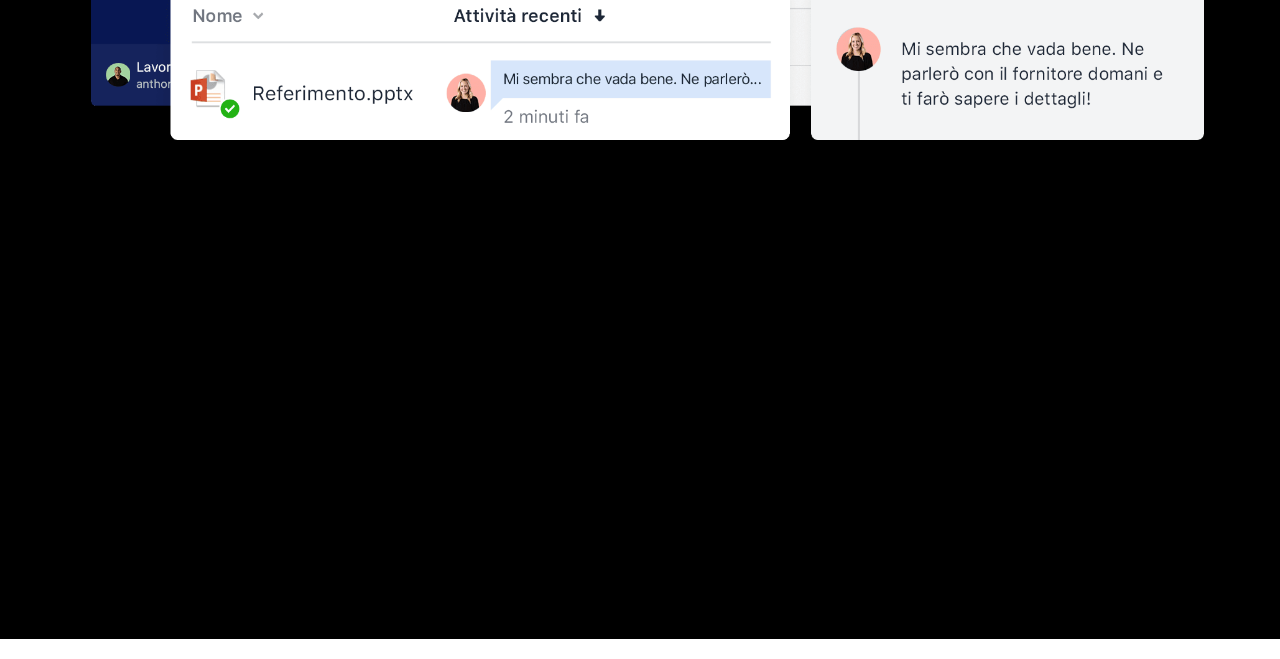
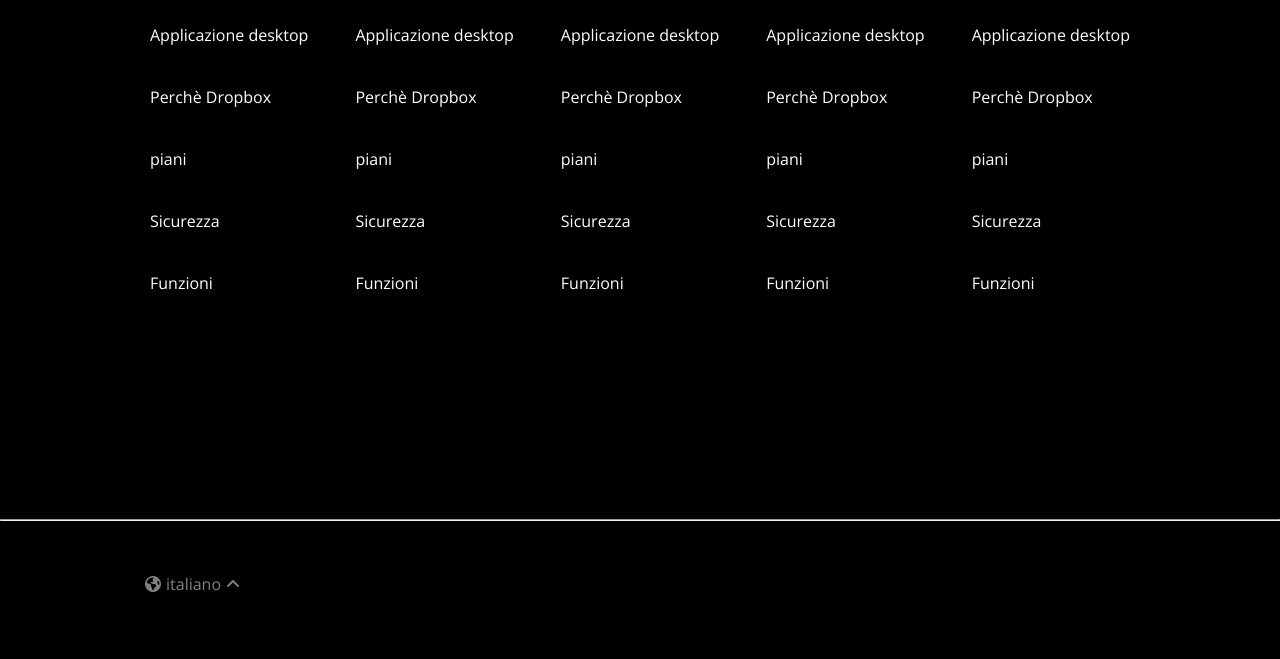
Before and after one commit to Kevin-Garri/htmlcss-dropbox, a plain HTML site: page index.html in a window 1280 px wide. Shown: the part 898-1557 px from the top of the page. Drawn offline with nearby package versions, Linux system fonts and the light colour scheme.

Commit message:
[add] Footer compl

```diff
--- a/index.html
+++ b/index.html
@@ -59,7 +59,7 @@
           di lavoro esistente</p>
         <button class="blue-button">Inizia la tua prova gratuita</button>
         <p>Annula in qualsiasi momento</p>
-        <img src="./img/jumbo.png">
+
       </div>
     </div>
     </div>
@@ -73,6 +73,110 @@
   <main>m</main>
   <footer>
     <div class="footer-container">
+      <div class="dropbox">
+        <h3>Dropbox</h3>
+        <ul>
+          <li>
+            <a href="">Applicazione desktop</a>
+          </li>
+          <li>
+            <a href="">Perchè Dropbox</a>
+          </li>
+          <li>
+            <a href="">piani</a>
+          </li>
+          <li>
+            <a href="">Sicurezza</a>
+          </li>
+          <li>
+            <a href="">Funzioni</a>
+          </li>
+        </ul>
+      </div>
+      <div class="prodotti">
+        <h3>Prodotti</h3>
+        <ul>
+          <li>
+            <a href="">Applicazione desktop</a>
+          </li>
+          <li>
+            <a href="">Perchè Dropbox</a>
+          </li>
+          <li>
+            <a href="">piani</a>
+          </li>
+          <li>
+            <a href="">Sicurezza</a>
+          </li>
+          <li>
+            <a href="">Funzioni</a>
+          </li>
+        </ul>
+      </div>
+      <div class="azienda">
+        <h3>Azienda</h3>
+        <ul>
+          <li>
+            <a href="">Applicazione desktop</a>
+          </li>
+          <li>
+            <a href="">Perchè Dropbox</a>
+          </li>
+          <li>
+            <a href="">piani</a>
+          </li>
+          <li>
+            <a href="">Sicurezza</a>
+          </li>
+          <li>
+            <a href="">Funzioni</a>
+          </li>
+        </ul>
+      </div>
+      <div class="supporto">
+        <h3>Supporto</h3>
+        <ul>
+          <li>
+            <a href="">Applicazione desktop</a>
+          </li>
+          <li>
+            <a href="">Perchè Dropbox</a>
+          </li>
+          <li>
+            <a href="">piani</a>
+          </li>
+          <li>
+            <a href="">Sicurezza</a>
+          </li>
+          <li>
+            <a href="">Funzioni</a>
+          </li>
+        </ul>
+      </div>
+      <div class="community">
+        <h3>community</h3>
+        <ul>
+          <li>
+            <a href="">Applicazione desktop</a>
+          </li>
+          <li>
+            <a href="">Perchè Dropbox</a>
+          </li>
+          <li>
+            <a href="">piani</a>
+          </li>
+          <li>
+            <a href="">Sicurezza</a>
+          </li>
+          <li>
+            <a href="">Funzioni</a>
+          </li>
+        </ul>
+      </div>
+    </div>
+    <div class="footer-ita">
+      <hr>
+      <span class="ita"><i class="fa-solid fa-earth-americas"></i>italiano<i class="fa-solid fa-angle-up"></i></span>
 
     </div>
   </footer>
--- a/style.css
+++ b/style.css
@@ -41,7 +41,7 @@
   list-style: none;
 }
 
-a {
+header a {
   padding-left: 30px;
   text-decoration: none;
   color: black;
@@ -104,6 +104,45 @@
 /*******footer*****/
 .footer-container {
   width: 100%;
-  height: 700px;
+  height: 580px;
   background-color: black;
+  display: flex;
+  justify-content: space-between;
+  padding-left: 130px;
+  padding-right: 130px;
 }
+
+
+h3 {
+  color: white;
+  display: flex;
+  justify-content: flex-start;
+  padding: 20px;
+}
+
+footer ul li a {
+  color: white;
+  text-decoration: none;
+  display: flex;
+  padding: 20px;
+  justify-content: flex-start;
+}
+
+.footer-ita {
+  background-color: black;
+  height: 140px;
+  width: 100%;
+}
+
+.ita {
+  color: grey;
+  padding-left: 140px;
+  display: flex;
+  align-items: center;
+  justify-content: flex-start;
+  padding-top: 50px;
+}
+
+.ita i {
+  padding: 5px;
+}
```
